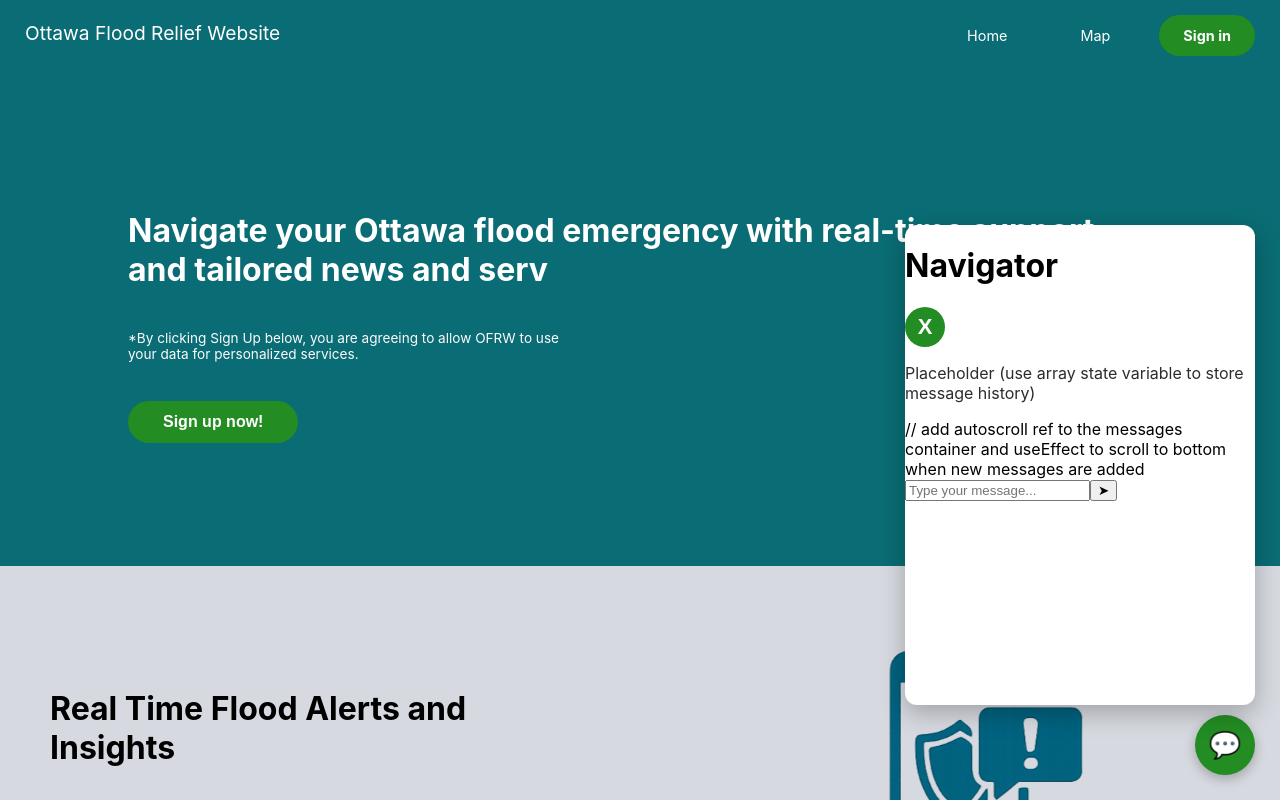
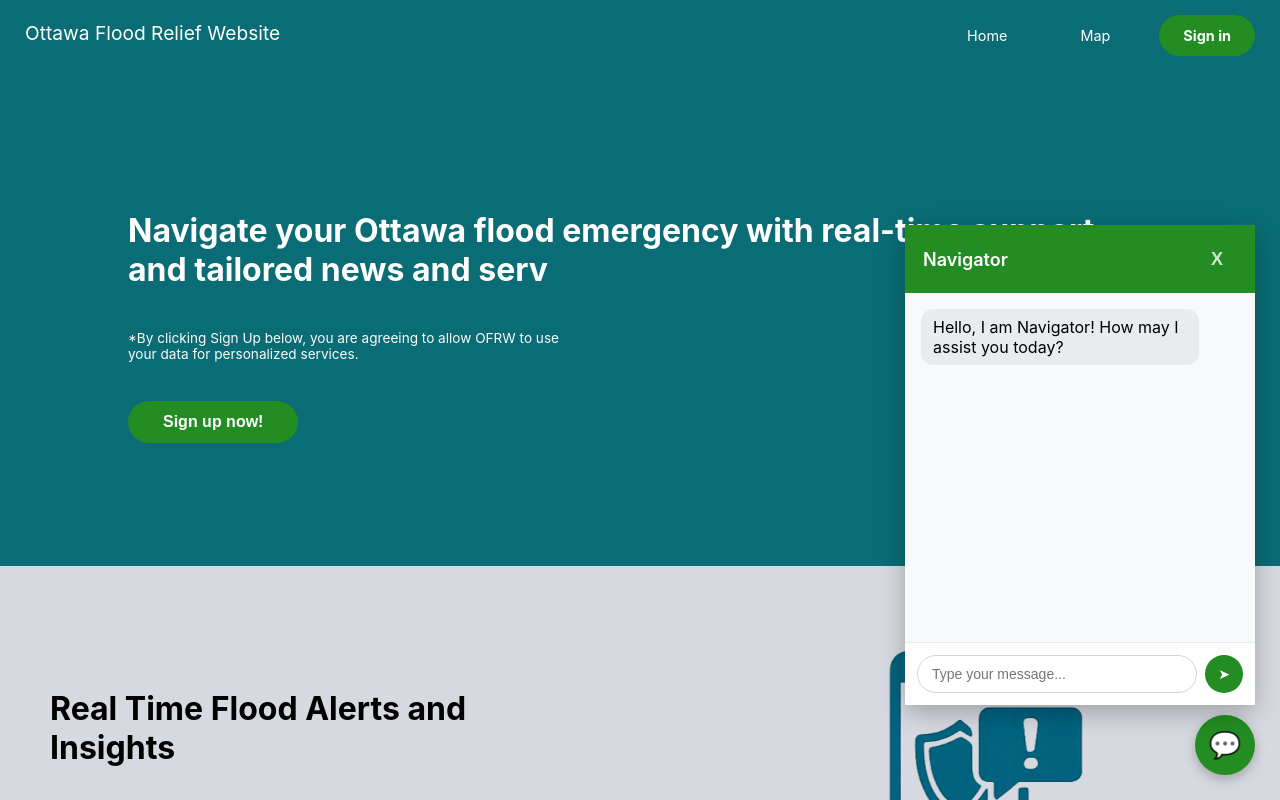
Before and after one commit to nickal06/Ottawa-Flood-Relief, a React (Vite) app in the folder Ottawa Flood Relief Website/: page / in a window 1280 px wide. Both pictures are taken after a click on the button "Open AI Chat Widget". Shown: the top 800 px of the page. Built offline with nearby package versions, Linux system fonts and the light colour scheme.

Commit message:
Finished functionality and design of ai chat widget

```diff
--- a/Ottawa Flood Relief Website/src/components/AI-chat-widget.css
+++ b/Ottawa Flood Relief Website/src/components/AI-chat-widget.css
@@ -18,7 +18,7 @@
 }
 
 .floaitng-chat-button:hover {
-  background-color: #0056b3;
+  background-color: rgb(35, 140, 35);
   transform: scale(1.05);
 }
 
@@ -35,3 +35,87 @@
   display: flex;
   flex-direction: column;
 }
+
+.chat-widget-header-container {
+  background-color: rgb(35, 140, 35);
+  color: #ffffff;
+  padding: 14px 18px;
+  display: flex;
+  justify-content: space-between;
+  align-items: center;
+}
+
+.chat-widget-title {
+  margin: 0;
+  font-size: 18px;
+  font-weight: 600;
+}
+
+.close-button {
+  background: transparent;
+  border: none;
+  color: #ffffff;
+  font-size: 18px;
+  font-weight: bold;
+  cursor: pointer;
+  padding: 4px;
+  line-height: 1;
+  opacity: 0.8;
+  transition: opacity 0.2s ease;
+}
+
+.close-button:hover {
+  opacity: 1;
+}
+
+.chat-widget-messages {
+  flex: 1;
+  padding: 16px;
+  overflow-y: auto;
+  display: flex;
+  flex-direction: column;
+  gap: 12px;
+  background-color: #f8f9fa;
+}
+
+.chat-widget-input-container {
+  display: flex;
+  align-items: center;
+  padding: 12px;
+  background-color: #ffffff;
+  border-top: 1px solid #e9ecef;
+}
+
+.chat-widget-input {
+  flex: 1;
+  padding: 10px 14px;
+  border: 1px solid #ced4da;
+  border-radius: 20px;
+  outline: none;
+  font-size: 14px;
+  transition: border-color 0.2s ease;
+}
+
+.chat-widget-input:focus {
+  border-color: rgb(35, 140, 35);
+}
+
+.chat-widget-send-button {
+  margin-left: 8px;
+  width: 38px;
+  height: 38px;
+  background-color: rgb(35, 140, 35);
+  color: #ffffff;
+  border: none;
+  border-radius: 50%;
+  cursor: pointer;
+  display: flex;
+  align-items: center;
+  justify-content: center;
+  font-size: 14px;
+  transition: background-color 0.2s ease;
+}
+
+.chat-widget-send-button:hover {
+  background-color: #0056b3;
+}
--- a/Ottawa Flood Relief Website/src/components/AI-chat-widget.jsx
+++ b/Ottawa Flood Relief Website/src/components/AI-chat-widget.jsx
@@ -5,11 +5,29 @@ import "./AI-chat-widget.css";
 export function AIChatWidget() {
 
   const [ isOpen, setIsOpen ] = useState(false);
+  const [ messages, setMessages ] = useState([{id: 1, text: "Hello, I am Navigator! How may I assist you today?", sender: "ai"}]);
+  const [inputValue, setInputValue] = useState("");
+
+  const messagesEndRef = useRef(null);
 
   function toggleChat() {
     setIsOpen(!isOpen);
   }
 
+  useEffect(() => {
+    if (messagesEndRef.current) {
+      messagesEndRef.current.scrollIntoView({ behavior: "smooth" });
+    }
+  }, [messages, isOpen]);
+
+  function handleSendMessage(event) {
+    event.preventDefault();
+    if (inputValue.trim() === "") return;
+
+    const UserMessage = { id: Date.now(), text: inputValue, sender: "user" };
+    setMessages(UserMessages => [...UserMessages, UserMessage]);
+    setInputValue("");
+  }
 
   return (
     <>
@@ -28,25 +46,44 @@ export function AIChatWidget() {
             <button
               className="close-button"
               onClick={toggleChat}
-              aria-label="Close AI Chat Widget">
+              aria-label="Close AI Chat Widget"
+              type="button"
+            >
                   X
               </button>
           </div>
 
           <div className="chat-widget-messages">
-            <p> Placeholder (use array state variable to store message history) </p>
-
+            {messages.map((msg) => (
+              <div
+                key={msg.id}
+                style={{
+                  alignSelf: msg.sender === "user" ? "flex-end" : "flex-start",
+                  backgroundColor: msg.sender === "user" ? "#007bff" : "#e9ecef",
+                  color: msg.sender === "user" ? "#fff" : "#000",
+                  padding: "8px 12px",
+                  borderRadius: "12px",
+                  maxWidth: "80%",
+                }}
+              >
+                {msg.text}
+              </div>
+            ))}
+            <div ref={messagesEndRef} />
           </div>
 
-          // add autoscroll ref to the messages container and useEffect to scroll to bottom when new messages are added
-
-          <form className="chat-widget-input-container">
+          <form className="chat-widget-input-container" onSubmit={handleSendMessage}>
             <input
               type="text"
               placeholder="Type your message..."
               className="chat-widget-input"
+              value={inputValue}
+              onChange={(e) => setInputValue(e.target.value)}
             />
-            <button className="chat-widget-send-button">
+            <button
+              className="chat-widget-send-button"
+              type="submit"
+            >
               ➤
             </button>
           </form>
```
